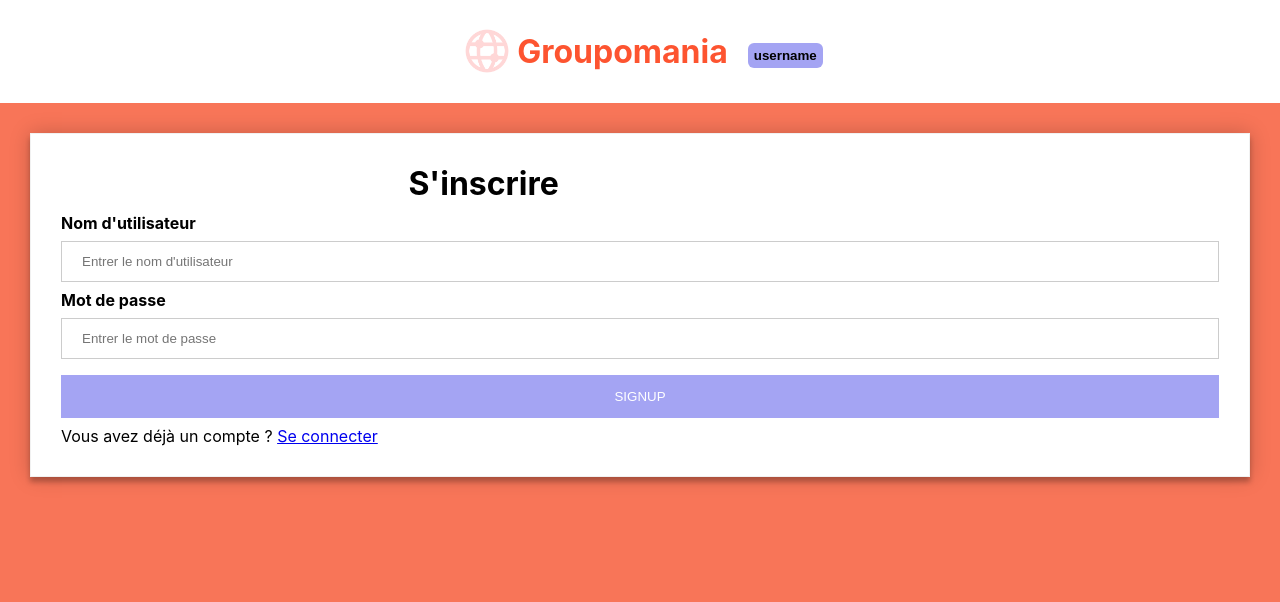
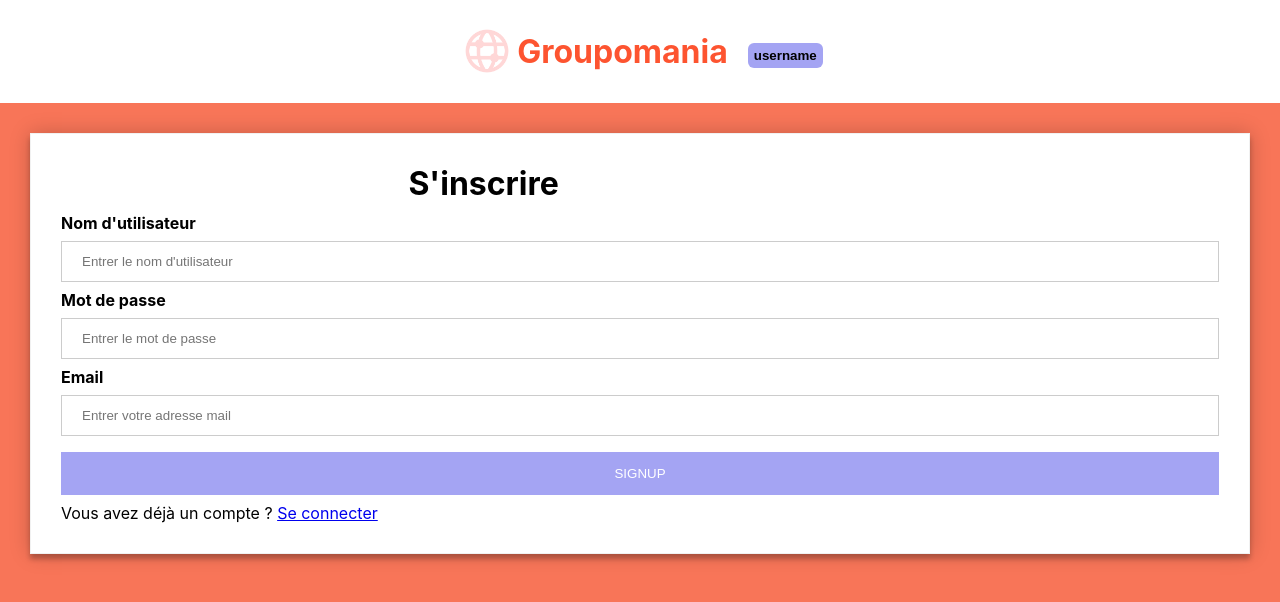
Before and after one commit to IanHuette/P7OC, a React (Create React App) app in the folder Web-Developer-P7/frontend/: page /signup in a window 1280 px wide. Shown: the top 602 px of the page. Built offline with nearby package versions, Linux system fonts and the light colour scheme.

Commit message:
Ajout input mail

```diff
--- a/Web-Developer-P7/frontend/src/styles/views/LoginSignup.css
+++ b/Web-Developer-P7/frontend/src/styles/views/LoginSignup.css
@@ -12,7 +12,7 @@ form {
     padding-bottom: 10px;
   }
 
-  input[type=text], input[type=password] {
+  input[type=text], input[type=password], input[type=email] {
     width: 100%;
     padding: 12px 20px;
     margin: 8px 0;
--- a/Web-Developer-P7/frontend/src/views/LoginSignup.js
+++ b/Web-Developer-P7/frontend/src/views/LoginSignup.js
@@ -9,6 +9,7 @@ const LoginSignup = () => {
     const location = useLocation();
     const [username, setUsername] = useState('');
     const [password, setPassword] = useState('');
+    const [email, setEmail] = useState('');
 
     const submitType = useRef('');
 
@@ -37,8 +38,12 @@ const LoginSignup = () => {
         setPassword(e.target.value);
     };
 
+    const onEmailChange = e => {
+        setEmail(e.target.value);
+    };
+
     return <Fragment>
-        <form action="verification.php" method="POST" onSubmit={onSubmit}>
+        <form onSubmit={onSubmit}>
             {location.pathname === "/signup"
                 ? <h1>S'inscrire</h1>
                 : <h1>Connexion</h1>
@@ -47,6 +52,12 @@ const LoginSignup = () => {
             <input type="text" placeholder="Entrer le nom d'utilisateur" name="username" value={username} onChange={onUsernameChange} required />
             <label><b>Mot de passe</b></label>
             <input type="password" placeholder="Entrer le mot de passe" name="password" value={password} onChange={onPasswordChange} required />
+            {location.pathname === "/signup" &&
+                <React.Fragment>
+                    <label><b>Email</b></label>
+                    <input type="email" placeholder="Entrer votre adresse mail" name="email" value={email} onChange={onEmailChange} required />
+                </React.Fragment>
+            }
             {location.pathname === "/signup"
                 ? <React.Fragment><input type="submit" ref={submitType} id='submit' value='SIGNUP'/>Vous avez déjà un compte ? <Link to ="../login">Se connecter</Link></React.Fragment>
                 : <React.Fragment><input type="submit" ref={submitType} id='submit' value='LOGIN'/>Vous n'avez pas encore de compte ? <Link to ="../signup">S'inscrire</Link></React.Fragment>
```
Also changed, not shown: 1 other file (tests, documents, lock files or other folders).
